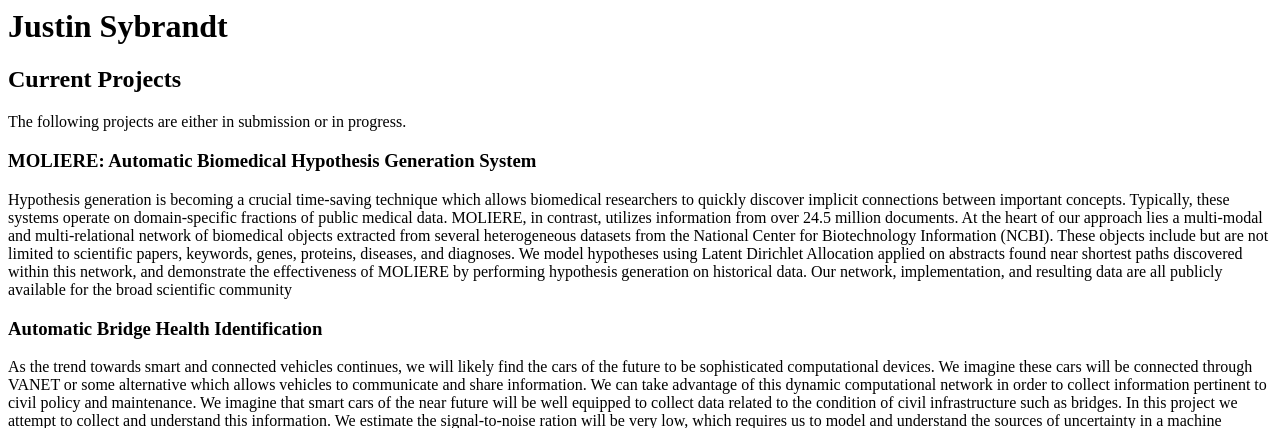
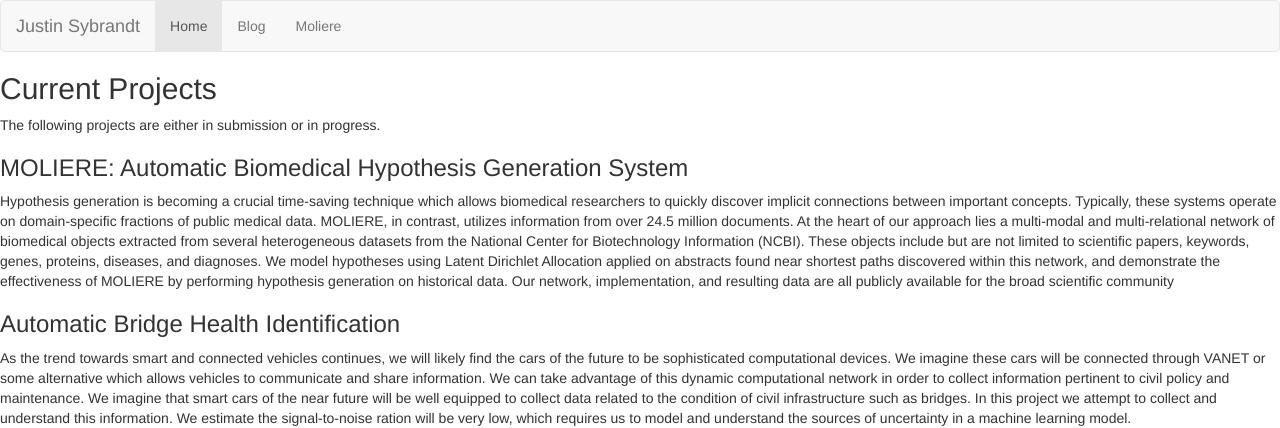
Before and after one commit to JSybrandt/clemsonSite, a PHP site: page / in a window 1280 px wide. Shown: the top 428 px of the page. Run offline with PHP 8.4, Linux system fonts and the light colour scheme; some libraries are stand-ins or nearby versions.

Commit message:
added working website

```diff
--- /dev/null
+++ b/actions/moliereFormAction.php
@@ -0,0 +1,5 @@
+<?php
+
+echo "CONTACTED"
+
+?>
--- /dev/null
+++ b/depends.php
@@ -0,0 +1,3 @@
+<link rel="stylesheet" href="https://maxcdn.bootstrapcdn.com/bootstrap/3.3.7/css/bootstrap.min.css">
+  <script src="https://ajax.googleapis.com/ajax/libs/jquery/3.1.1/jquery.min.js"></script>
+<script src="https://maxcdn.bootstrapcdn.com/bootstrap/3.3.7/js/bootstrap.min.js"></script>
--- a/index.html
+++ b/index.php
@@ -1,4 +1,14 @@
-<h1>Justin Sybrandt</h1>
+<head>
+<title>Justin Sybrandt</title>
+<?php
+include 'depends.php';
+?>
+</head>
+<body>
+
+<?php
+include 'navbar.php';
+?>
 
 <h2>Current Projects</h2>
 
@@ -16,3 +26,4 @@
 
 <p>I am a Graduate Student here at Clemson University.
 I currently am interested in Machine Learning with applications in Civil Engineering and Medicine. I am incredibly interested in the potential that cross-disciplinary collaborations have to further science and benefit society. During my time at NERSC, I saw these sorts of projects and the type of work happening at our National Labs which inspired me to pursue similar work in my career.</p>
+</body>
--- /dev/null
+++ b/navbar.php
@@ -0,0 +1,13 @@
+
+<nav class="navbar navbar-default">
+  <div class="container-fluid">
+    <div class="navbar-header">
+      <a class="navbar-brand" href="/index.php">Justin Sybrandt</a>
+    </div>
+    <ul class="nav navbar-nav">
+      <li class="active"><a href="/index.php">Home</a></li>
+      <li><a href="http://justin.sybrandt.com">Blog</a></li>
+      <li><a href="/moliereForm.php">Moliere</a></li>
+    </ul>
+  </div>
+</nav>
```
